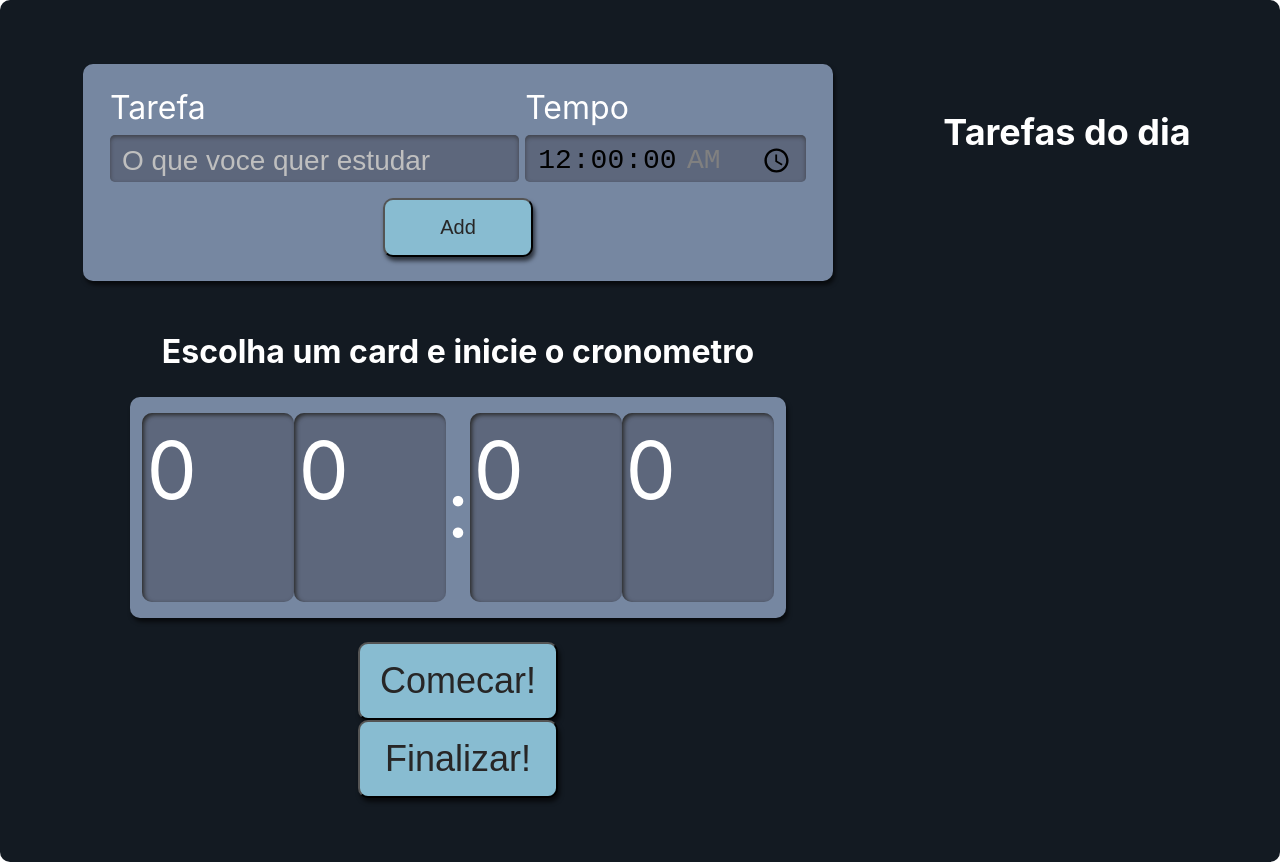
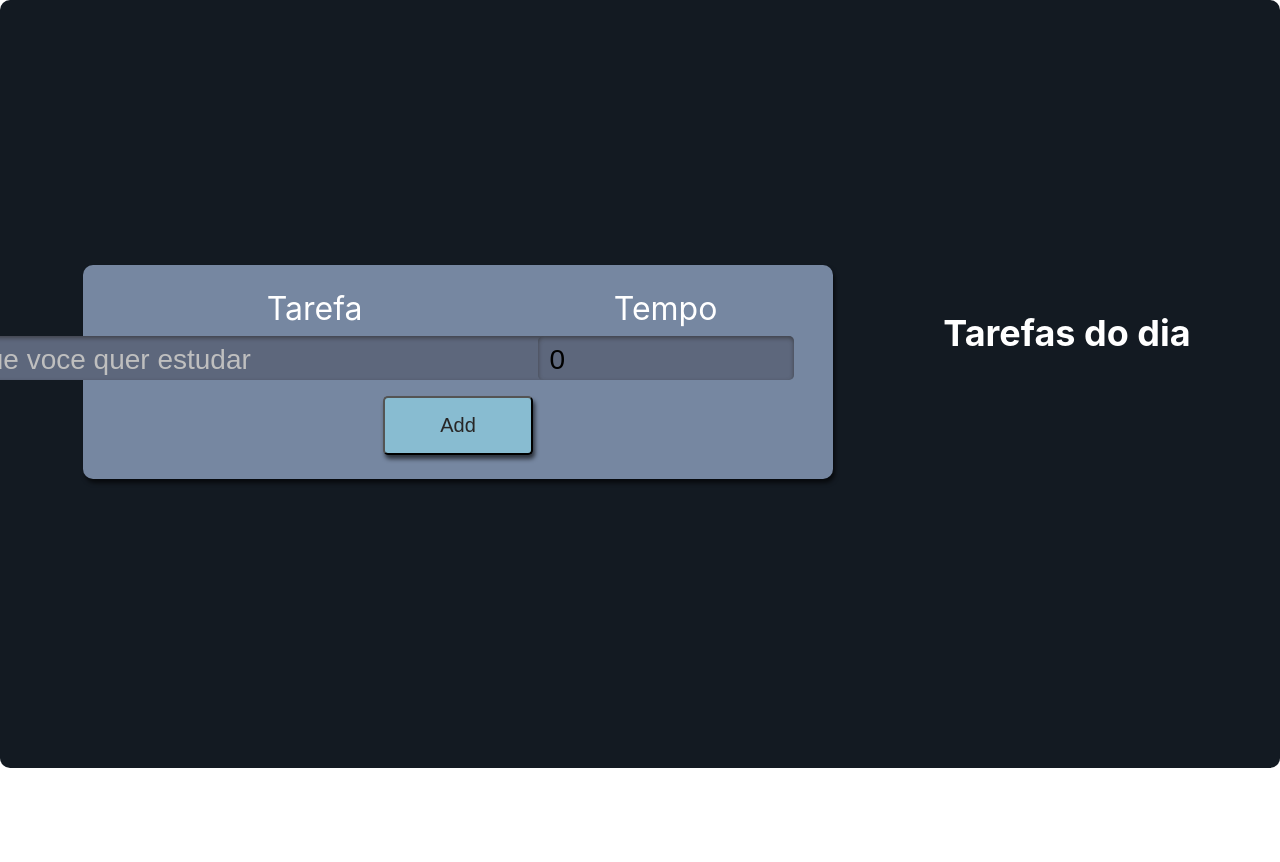
Before and after one commit to ricardomdesa/pomodoro_react, a React (Create React App) app: page / in a window 1280 px wide. After the commit the page ends 800 px from the top, so only its background shows below. Built offline with nearby package versions, Linux system fonts and the light colour scheme.

Commit message:
feat: change time to seconds only

```diff
--- a/src/common/utils/time.ts
+++ b/src/common/utils/time.ts
@@ -1,4 +1,4 @@
-export function tempoParaSegundos(tempo: string) {
+export function tempoStrParaSegundos(tempo: string) {
     const [horas = '0', min = '0', sec = '0'] = tempo.split(":")
 
     const horasEmSec = Number(horas) * 3600
--- a/src/components/ButtonT/styles.tsx
+++ b/src/components/ButtonT/styles.tsx
@@ -3,7 +3,7 @@ import styled from "styled-components";
 export const ButtonStyle = styled.button`
     align-self: center;
     background-color: #88bcd1;
-    border-radius: 10px;
+    border-radius: 5px;
     box-shadow: 2px 4px 4px #0000009F;
     color: #272626;
     cursor: pointer;
--- a/src/components/Cronometro/index.tsx
+++ b/src/components/Cronometro/index.tsx
@@ -1,5 +1,4 @@
 import React, { useEffect, useState } from "react";
-import { tempoParaSegundos } from "../../common/utils/time";
 import ButtonT from "../ButtonT";
 import Relogio from "./Relogio";
 import { CronStyled, CronTitle } from "./styles";
@@ -7,7 +6,7 @@ import { useMainContext } from "../../providers/MainProvider";
 
 export default function Cronometro() {
     const { selected, setSelected, setTasks } = useMainContext()
-    const [tempo, setTempo] = useState<number>(tempoParaSegundos("00:00:00"))
+    const [tempo, setTempo] = useState<number>(0)
 
 
     const finalizarTarefa = () => {
@@ -30,7 +29,7 @@ export default function Cronometro() {
 
     useEffect(() => {
         if (selected) {
-            setTempo(tempoParaSegundos(selected.tempo))
+            setTempo(selected.tempo)
         }
     }, [selected])
 
--- a/src/components/MainContainer/index.tsx
+++ b/src/components/MainContainer/index.tsx
@@ -6,13 +6,14 @@ import TaskList from "../TaskList";
 import {
     Container
 } from "./styles"
+import { useMainContext } from "../../providers/MainProvider";
 
 export default function MainContainer() {
-
+const {selected} = useMainContext()
     return (
         <Container>
-            <TaskForm></TaskForm>
-            <Cronometro />
+            <TaskForm />
+            {selected && <Cronometro />}
             <TaskList />
         </Container>
     )
--- a/src/components/TaskForm/index.tsx
+++ b/src/components/TaskForm/index.tsx
@@ -7,7 +7,7 @@ import { useMainContext } from "../../providers/MainProvider";
 export default function TaskForm() {
     const {setTasks} = useMainContext()
 
-    const [time, setTime] = useState("00:00:00")
+    const [time, setTime] = useState(0)
     const [task, setTask] = useState("")
     function addTask(event: React.FormEvent<HTMLFormElement>) {
         event.preventDefault()
@@ -23,7 +23,7 @@ export default function TaskForm() {
         ])
         // Clear fields
         setTask("")
-        setTime("00:00:00")
+        setTime(0)
     }
     return (
         <FormStyle onSubmit={addTask}>
@@ -32,6 +32,7 @@ export default function TaskForm() {
                     Tarefa
                 </label>
                 <input
+                    style={{width: "60vw"}}
                     type="text"
                     name="tarefa"
                     id="tarefa"
@@ -41,20 +42,19 @@ export default function TaskForm() {
                     required
                 />
             </div>
-            <div className="inputContainer">
+            <div className="inputContainer" >
                 <label htmlFor="tempo">
                     Tempo
                 </label>
                 <input
-                    type="time"
-                    name="tempo"
-                    id="tempo"
-                    value={time}
-                    onChange={event => setTime(event.target.value)}
-                    step="1"
-                    min="00:00:00"
-                    max="01:30:00"
-                    required
+                style={{width: "20vw"}}
+                type="number"
+                name="tempo"
+                id="tempo"
+                value={time}
+                onChange={event => setTime(parseInt(event.target.value))}
+                step="1"
+                required
                 />
             </div>
             <ButtonT type="submit">Add</ButtonT>
--- a/src/components/TaskForm/styles.tsx
+++ b/src/components/TaskForm/styles.tsx
@@ -13,6 +13,8 @@ export const FormStyle = styled.form`
     .inputContainer {
     display: flex;
     flex-direction: column;
+    justify-content: center;
+    align-items: center;
     width: 100%;
     margin-bottom: 16px;
 
--- a/src/types/iTasks.ts
+++ b/src/types/iTasks.ts
@@ -1,7 +1,7 @@
 export interface ITasks {
     id: string,
     tarefa: string,
-    tempo: string,
+    tempo: number,
     selecionado: boolean,
     completado: boolean
 }
```
